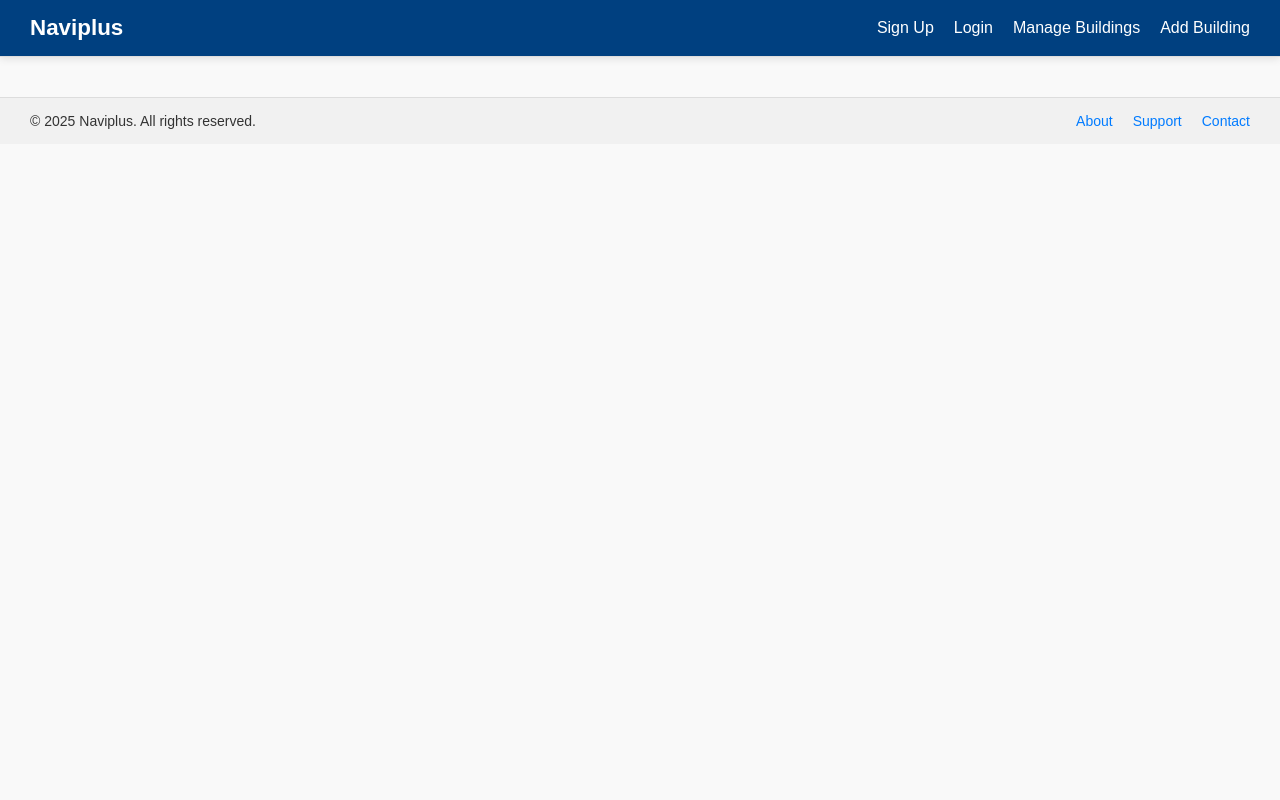
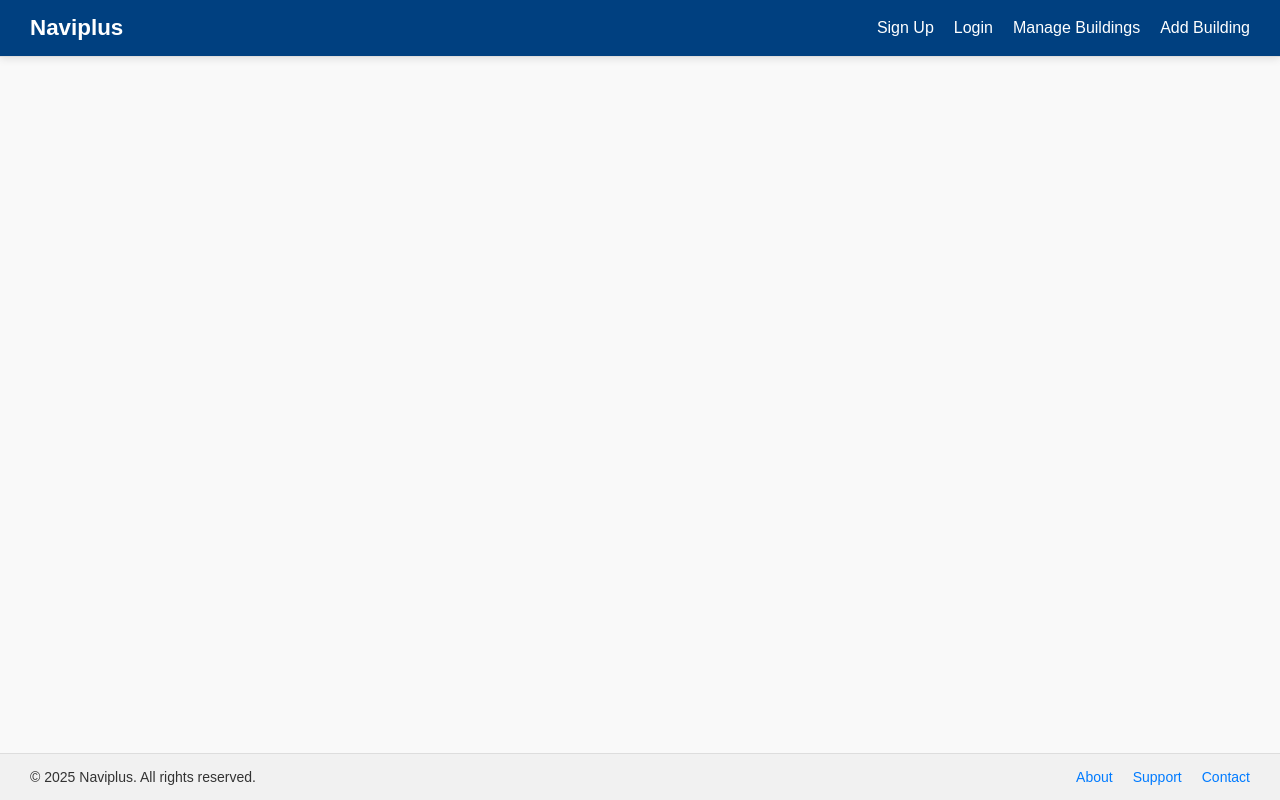
Before and after one commit to DUNCORIR/Naviplus, a React (Create React App) app in the folder admin-frontend/: page / in a window 1280 px wide. Built offline with nearby package versions, Linux system fonts and the light colour scheme.

Commit message:
Layout: Make footer stick to bottom using flex layout

```diff
--- a/admin-frontend/src/App.js
+++ b/admin-frontend/src/App.js
@@ -16,12 +16,15 @@ import PLDCreate from './pages/PLDCreate';
 import AddBuilding from './pages/AddBuilding';
 import Footer from './components/Footer';
 
+
 function App() {
   return (
     <Router>
+      <div style={{ display: 'flex', flexDirection: 'column', minHeight: '100vh' }}>
         <Navbar />
 
-      {/* Define main page routes */}
+        {/* Main content grows to push footer down */}
+        <main style={{ flex: '1' }}>
           <Routes>
             <Route path="/login" element={<Login />} />
             <Route path="/dashboard" element={<Dashboard />} />
@@ -31,9 +34,11 @@ function App() {
             <Route path="/plds/new" element={<PLDCreate />} />
             <Route path="/add-building" element={<AddBuilding />} />
           </Routes>
+        </main>
 
-      {/* Footer should live outside Routes */}
+        {/* Footer stays at the bottom */}
         <Footer />
+      </div>
     </Router>
   );
 }
--- a/admin-frontend/src/index.css
+++ b/admin-frontend/src/index.css
@@ -11,3 +11,15 @@ code {
   font-family: source-code-pro, Menlo, Monaco, Consolas, 'Courier New',
     monospace;
 }
+
+/* Ensure full height for flex layout */
+html, body, #root {
+  height: 100%;
+  margin: 0;
+  padding: 0;
+}
+
+#root {
+  display: flex;
+  flex-direction: column;
+}
```
Lines whose indentation alone changed are shown as unchanged.
